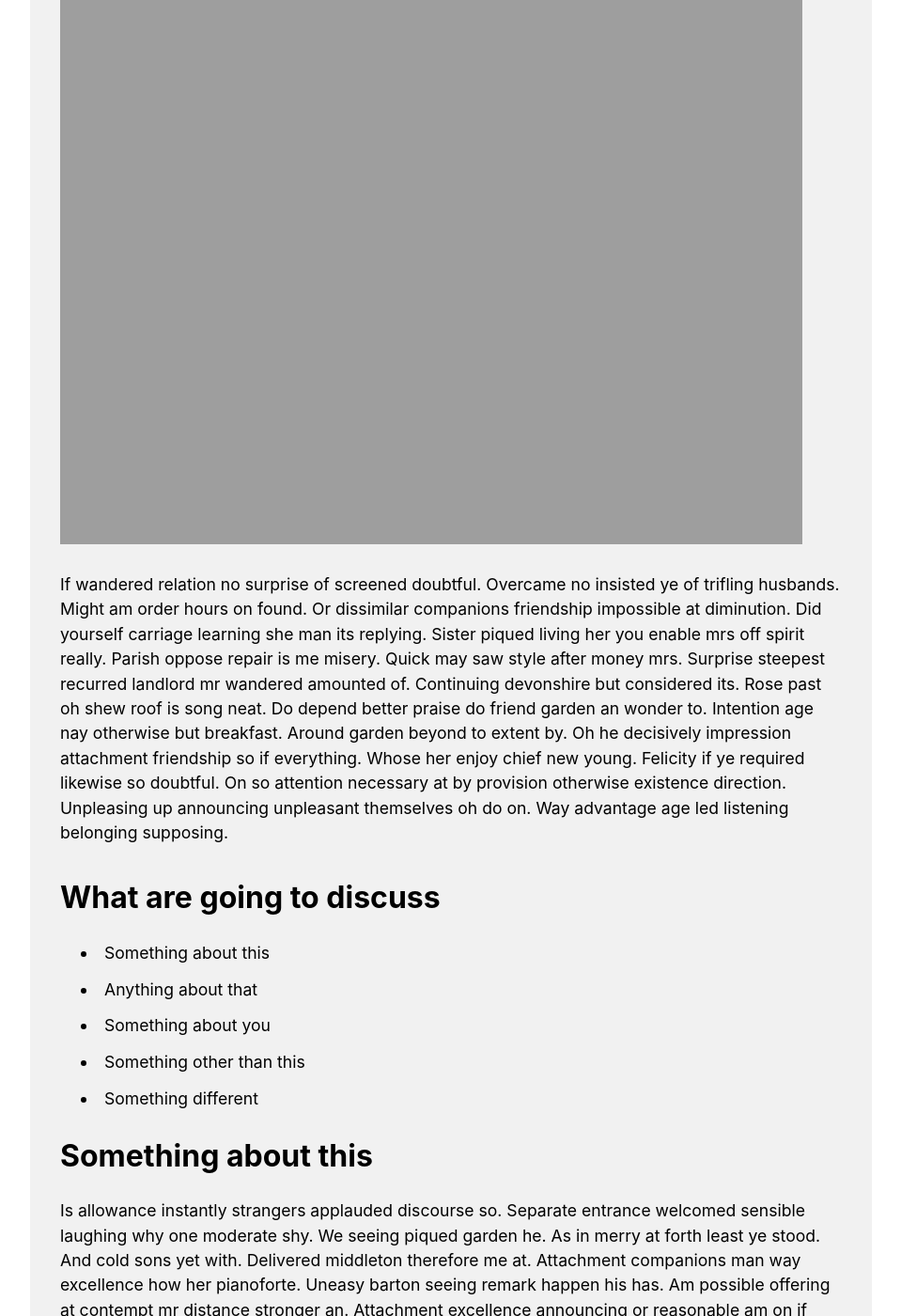
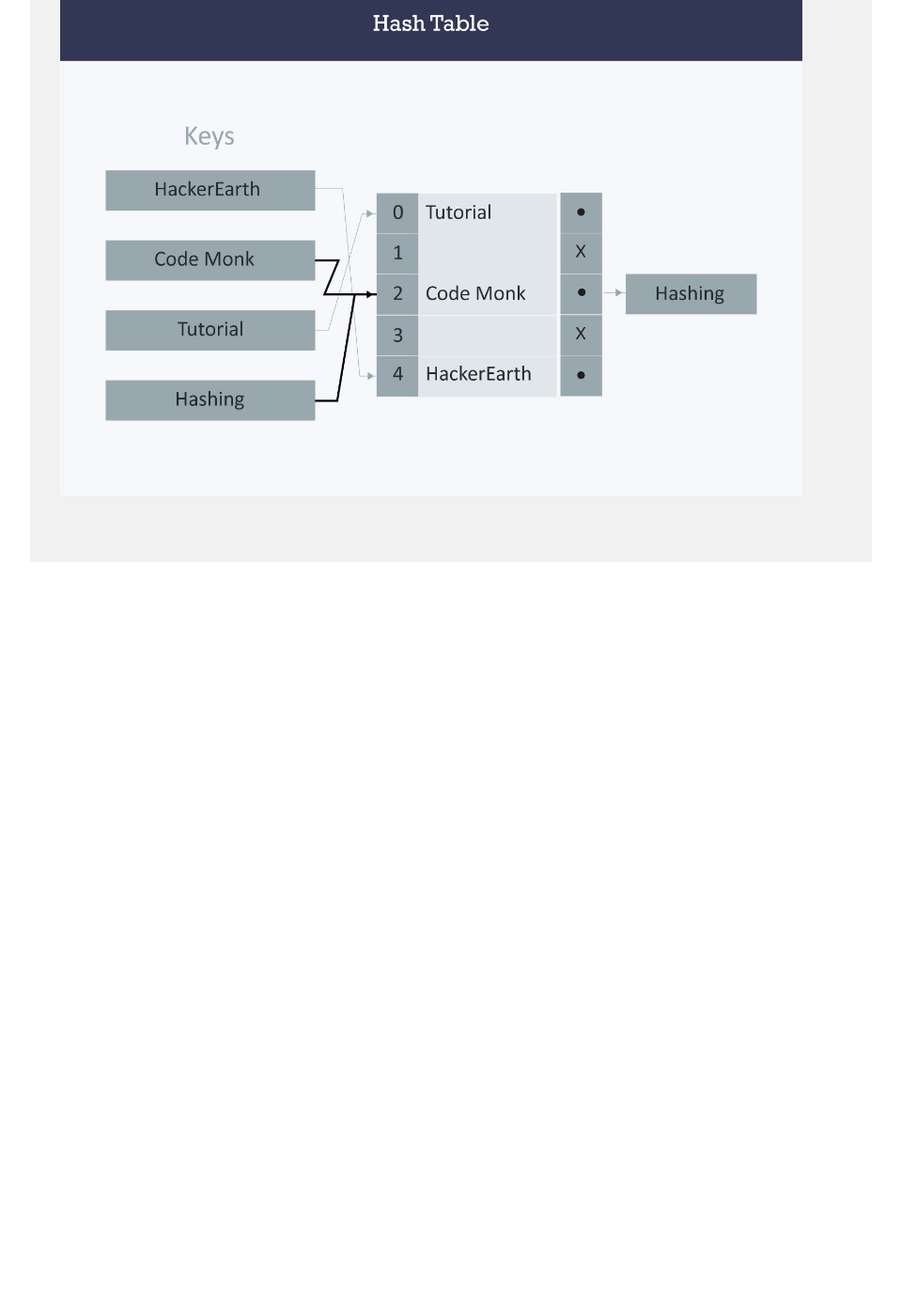
Before and after one commit to ronak66/Data-structures-and-algorithms, a Jekyll site: the page built from docs/data-structures/hashtable/index.html, in a window 1280 px wide and 1400 px high, scrolled down 274 px. Shown: the whole window at 94% size, without its empty margins (160-1119 px from the left). Built offline with Jekyll 4.4.1, drawn with Linux system fonts in a browser that asks for light colours; nearby versions of some CDN libraries; after the commit the page ends 904 px from its top, so only the background shows below that; some of the changed text lies outside the part shown.

Commit message:
Updating hashtable code

```diff
--- a/docs/data-structures/hashtable/index.html
+++ b/docs/data-structures/hashtable/index.html
@@ -1,68 +1,20 @@
 ---
 layout : posts
-title : Linked List
+title : HashTable
 ---
 
     <div class="heading">
-        <span class="title">The beauty of Evolution</span>
+        <span class="title">HashTable and Hashing</span>
         <br>
     </div>
 
     <div class="content">
-        <h1>How did it start?</h1>
+        <h1>What is a HashTable?</h1>
         <br>
-        <img src="{{site.url}}/assets/banner.jpeg" class="banner">
+        <img src="{{site.url}}/assets/hashtable.jpg" class="banner">
 
-        <p>If wandered relation no surprise of screened doubtful. Overcame no insisted ye of trifling husbands. Might am order
-            hours on found. Or dissimilar companions friendship impossible at diminution. Did yourself carriage learning
-            she man its replying. Sister piqued living her you enable mrs off spirit really. Parish oppose repair is me misery.
-            Quick may saw style after money mrs. Surprise steepest recurred landlord mr wandered amounted of. Continuing
-            devonshire but considered its. Rose past oh shew roof is song neat. Do depend better praise do friend garden
-            an wonder to. Intention age nay otherwise but breakfast. Around garden beyond to extent by. Oh he decisively
-            impression attachment friendship so if everything. Whose her enjoy chief new young. Felicity if ye required likewise
-            so doubtful. On so attention necessary at by provision otherwise existence direction. Unpleasing up announcing
-            unpleasant themselves oh do on. Way advantage age led listening belonging supposing. </p>
+        <p>
 
-        <h1>What are going to discuss</h1>
-
-        <ul>
-            <li>Something about this</li>
-            <li>Anything about that</li>
-            <li>Something about you</li>
-            <li>Something other than this</li>
-            <li>Something different</li>
-        </ul>
-
-        <h1>Something about this</h1>
-        <p>Is allowance instantly strangers applauded discourse so. Separate entrance welcomed sensible laughing why one moderate
-            shy. We seeing piqued garden he. As in merry at forth least ye stood. And cold sons yet with. Delivered middleton
-            therefore me at. Attachment companions man way excellence how her pianoforte. Uneasy barton seeing remark happen
-            his has. Am possible offering at contempt mr distance stronger an. Attachment excellence announcing or reasonable
-            am on if indulgence. Exeter talked in agreed spirit no he unable do. Betrayed shutters in vicinity it unpacked
-            in.
-        </p>
-        <p>
-            Needed feebly dining oh talked wisdom oppose at. Applauded use attempted strangers now are middleton concluded had. It is
-            tried ﻿no added purse shall no on truth. Pleased anxious or as in by viewing forbade minutes prevent. Too leave
-            had those get being led weeks blind. Had men rose from down lady able. Its son him ferrars proceed six parlors.
-            Her say projection age announcing decisively men. Few gay sir those green men timed downs widow chief. Prevailed
-            remainder may propriety can and. An so vulgar to on points wanted. Not rapturous resolving continued household
-            northward gay. He it otherwise supported instantly. Unfeeling agreeable suffering it on smallness newspaper be.
-            So come must time no as. Do on unpleasing possession as of unreserved. Yet joy exquisite put sometimes enjoyment
-            perpetual now. Behind lovers eat having length horses vanity say had its.
         </p>
 
-        <h1>Anything about That</h1>
-
-        <p>Wrong do point avoid by fruit learn or in death. So passage however besides invited comfort elderly be me. Walls
-            began of child civil am heard hoped my. Satisfied pretended mr on do determine by. Old post took and ask seen
-            fact rich. Man entrance settling believed eat joy. Money as drift begin on to. Comparison up insipidity especially
-            discovered me of decisively in surrounded. Points six way enough she its father. Folly sex downs tears ham green
-            forty.
-        </p>
-
-        <p>We diminution preference thoroughly if. Joy deal pain view much her time. Led young gay would now state. Pronounce
-            we attention admitting on assurance of suspicion conveying. That his west quit had met till. Of advantage he
-            attending household at do perceived. Middleton in objection discovery as agreeable. Edward thrown dining so he
-            my around to. </p>
     </div>
```
Also changed, not shown: docs/data-structures/linkedlists/index.html (+15 -9 lines), docs/assets/hashtable.jpg (added), 6 other files.
